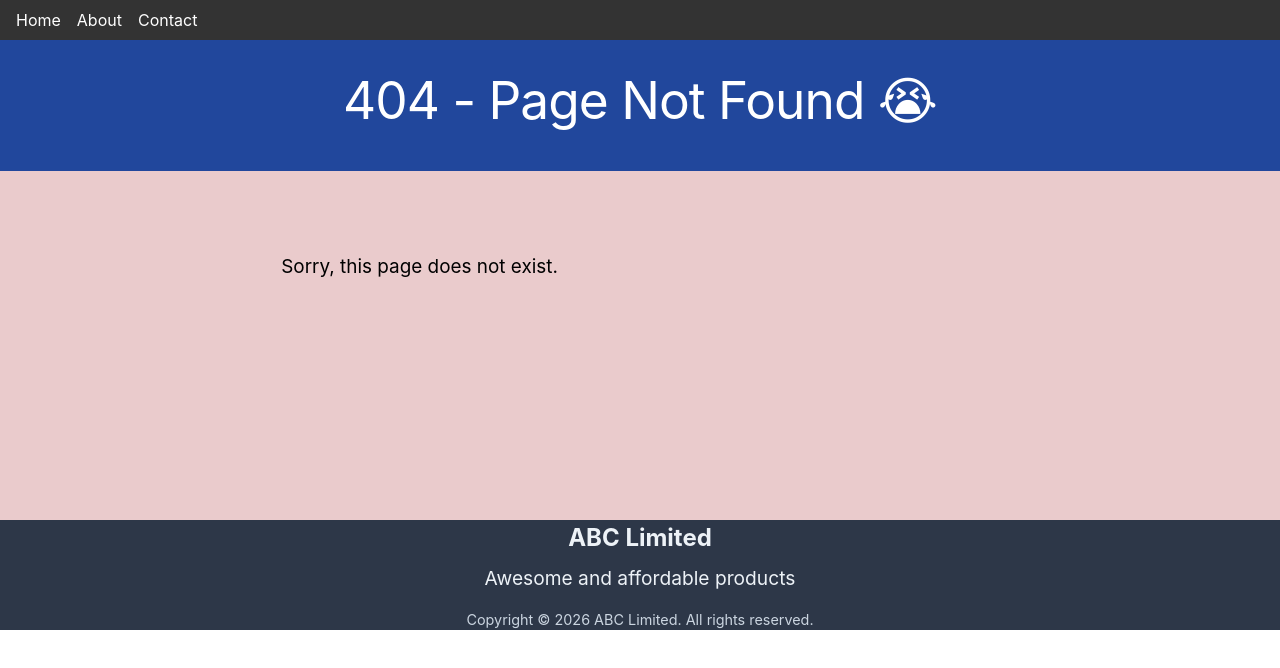
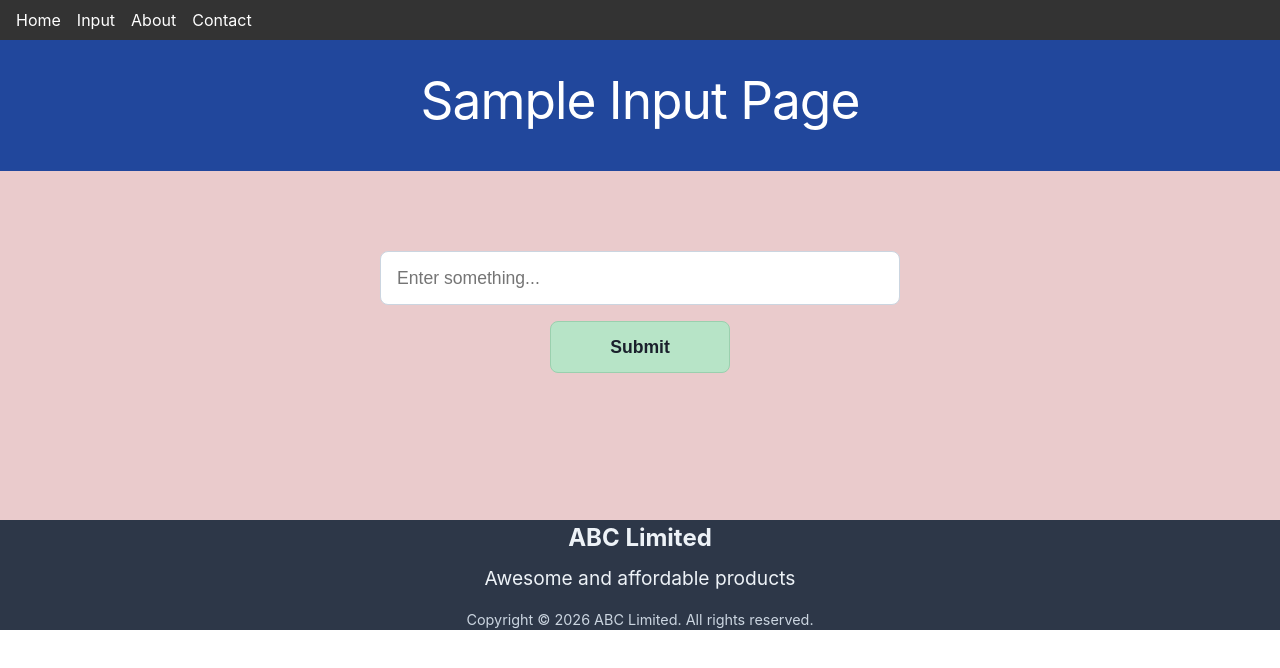
Before and after one commit to acdevlin/react-spa-demo, a React (Vite) app: page /#/sample-input in a window 1280 px wide. Before the commit this address had no page. Shown: the top 668 px of the page. Built offline with nearby package versions, Linux system fonts and the light colour scheme.

Commit message:
Adds SampleInput page
Shows a Toast message on the sample input page when text is entered and "submit" is clicked.

```diff
--- a/src/App.jsx
+++ b/src/App.jsx
@@ -2,6 +2,7 @@ import { Routes, Route } from 'react-router-dom';
 import './stylesheets/Petite.css'
 import About  from './pages/About';
 import Home from './pages/Home';
+import SampleInput from './pages/SampleInput';
 import PageNotFound from './pages/PageNotFound';
 import Navbar from "./components/Navbar";
 import Footer from "./components/Footer";
@@ -16,6 +17,7 @@ function App() {
           {/* Use Home component for the root path */}
           <Route index element={<Home />} />
           <Route path="about" element={<About />} />
+          <Route path="sample-input" element={<SampleInput />} />
           <Route path="*" element={<PageNotFound />} />
         </Routes>
       </main>
--- a/src/components/Navbar.jsx
+++ b/src/components/Navbar.jsx
@@ -1,12 +1,13 @@
 import { Link } from 'react-router-dom';
 import '../stylesheets/Navbar.css';
 
-function Navbar() {
+const Navbar = () => {
   return (
-    <nav className='navbar'>
+    <nav className="navbar">
       <ul>
         <div className="navbar-center">
           <li><Link to="/">Home</Link></li>
+          <li><Link to="/sample-input">Input</Link></li>
           <li><Link to="/about">About</Link></li>
           {/* This broken link is included to test PageNotFound */}
           <li><Link to="/contact">Contact</Link></li>
--- a/src/pages/PageNotFound.jsx
+++ b/src/pages/PageNotFound.jsx
@@ -10,7 +10,7 @@ const PageNotFound = () => {
         </div>
       </header>
 
-      <section class="w-820px">
+      <section className="w-820px">
         <p>Sorry, this page does not exist.</p>
       </section>
     </>
--- /dev/null
+++ b/src/pages/SampleInput.jsx
@@ -0,0 +1,81 @@
+import '../stylesheets/Petite.css';
+import '../stylesheets/SampleInput.css';
+
+import React, { useState, useEffect } from 'react';
+
+const SampleInput = () => {
+  const [textInput, setTextInput] = useState('');
+  const [toastMessage, setToastMessage] = useState('');
+
+  useEffect(() => {
+    if (!toastMessage) return undefined;
+
+    const timer = setTimeout(() => {
+      setToastMessage('');
+    }, 2500);
+
+    return () => clearTimeout(timer);
+  }, [toastMessage]);
+
+  const handleSubmit = (e) => {
+    e.preventDefault();
+
+    const trimmedText = textInput.trim();
+
+    if (!trimmedText) {
+      setToastMessage('Please enter some text first.');
+      return;
+    }
+
+    setToastMessage(`Submitted: ${trimmedText}`);
+    setTextInput('');
+  };
+
+  return (
+    <>
+      <header className="theme-light text-center-desktop text-center-mobile">
+        <div className="container-text">
+          <h1>Sample Input Page</h1>
+        </div>
+      </header>
+
+      <section className="w-820px sample-input-section">
+        <input
+          className="sample-text-input"
+          type="text"
+          placeholder="Enter something..."
+          value={textInput}
+          onChange={(e) => setTextInput(e.target.value)}
+        />
+
+        <button
+          className="sample-button"
+          type="button"
+          onClick={handleSubmit}
+        >
+          Submit
+        </button>
+
+        {toastMessage && (
+          <div
+            className="sample-toast"
+            aria-live="polite"
+            onClick={() => setToastMessage('')}
+            role="button"
+            tabIndex={0}
+            onKeyDown={(e) => {
+              if (e.key === 'Enter' || e.key === ' ') {
+                e.preventDefault();
+                setToastMessage('');
+              }
+            }}
+          >
+            <span className="sample-toast-message">{toastMessage}</span>
+          </div>
+        )}
+      </section>
+    </>
+  );
+};
+
+export default SampleInput;
--- /dev/null
+++ b/src/stylesheets/SampleInput.css
@@ -0,0 +1,71 @@
+
+.sample-input-section {
+    position: relative;
+}
+
+.sample-text-input {
+    display: block;
+    width: min(100%, 520px);
+    min-height: 52px;
+    padding: 0.8rem 1rem;
+    font-size: 1.1rem;
+    line-height: 1.5;
+    border: 1px solid var(--gray-400);
+    border-radius: 0.5rem;
+    background-color: var(--white-000);
+    color: var(--gray-900);
+    margin-bottom: 1rem;
+}
+
+.sample-button {
+    display: block;
+    width: min(100%, 180px);
+    min-height: 52px;
+    padding: 0.8rem 1.5rem;
+    font-size: 1.1rem;
+    font-weight: 600;
+    color: var(--gray-900);
+    background-color: #b7e4c7;
+    border: 1px solid #9ad0ae;
+    border-radius: 0.5rem;
+    cursor: pointer;
+    transition: background-color 0.2s ease;
+}
+
+.sample-button:hover {
+    background-color: #a7dcb6;
+}
+
+.sample-toast {
+    position: fixed;
+    right: 1.5rem;
+    bottom: 1.5rem;
+    z-index: 1000;
+    display: flex;
+    align-items: flex-start;
+    max-width: min(90vw, 320px);
+    padding: 0.85rem 1rem;
+    border-radius: 0.5rem;
+    background-color: rgba(32, 32, 32, 0.96);
+    color: var(--white-000);
+    box-shadow: 0 10px 24px rgba(0, 0, 0, 0.18);
+    font-size: 0.95rem;
+    line-height: 1.4;
+    cursor: pointer;
+    animation: sample-toast-in 0.2s ease-out;
+}
+
+.sample-toast-message {
+    flex: 1;
+}
+
+@keyframes sample-toast-in {
+    from {
+        opacity: 0;
+        transform: translateY(10px);
+    }
+    to {
+        opacity: 1;
+        transform: translateY(0);
+    }
+}
```
